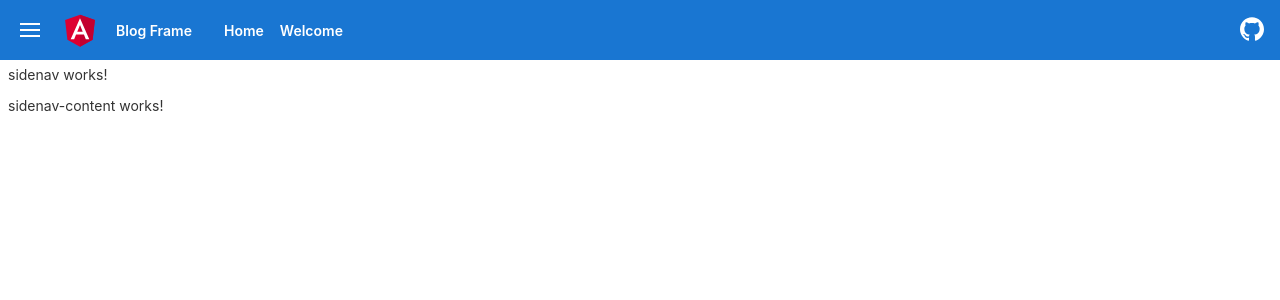
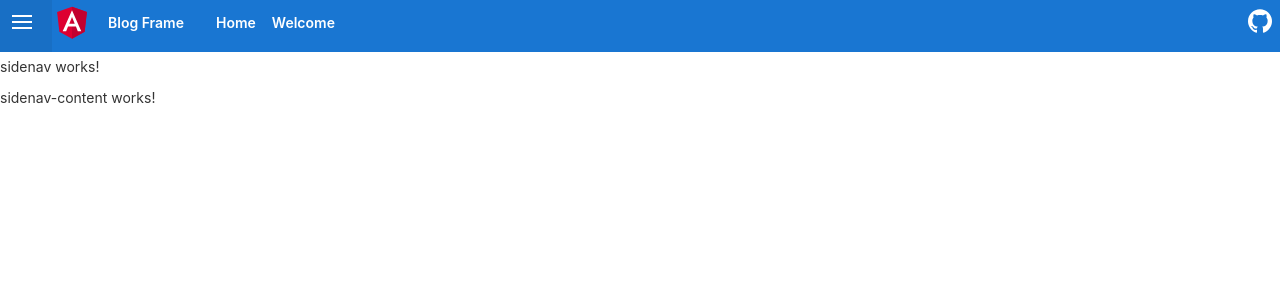
Before and after one commit to smpower/blog-frame, an Angular app: page / in a window 1280 px wide. Shown: the top 300 px of the page. Built offline with nearby package versions, Linux system fonts and the light colour scheme.

Commit message:
ng add @angular/material

```diff
--- a/angular.json
+++ b/angular.json
@@ -28,6 +28,7 @@
               "src/assets"
             ],
             "styles": [
+              "./node_modules/@angular/material/prebuilt-themes/indigo-pink.css",
               "src/styles.less"
             ],
             "scripts": []
@@ -93,6 +94,7 @@
               "src/assets"
             ],
             "styles": [
+              "./node_modules/@angular/material/prebuilt-themes/indigo-pink.css",
               "src/styles.less"
             ],
             "scripts": []
@@ -124,6 +126,7 @@
           }
         }
       }
-    }},
+    }
+  },
   "defaultProject": "blog-frame"
 }
--- a/package.json
+++ b/package.json
@@ -1,6 +1,6 @@
 {
   "name": "blog-frame",
-  "version": "0.0.6",
+  "version": "0.0.7",
   "scripts": {
     "ng": "ng",
     "start": "ng serve",
@@ -12,13 +12,16 @@
   "private": true,
   "dependencies": {
     "@angular/animations": "~8.2.14",
+    "@angular/cdk": "~8.2.3",
     "@angular/common": "~8.2.14",
     "@angular/compiler": "~8.2.14",
     "@angular/core": "~8.2.14",
     "@angular/forms": "~8.2.14",
+    "@angular/material": "^8.2.3",
     "@angular/platform-browser": "~8.2.14",
     "@angular/platform-browser-dynamic": "~8.2.14",
     "@angular/router": "~8.2.14",
+    "hammerjs": "^2.0.8",
     "rxjs": "~6.4.0",
     "tslib": "^1.10.0",
     "zone.js": "~0.9.1"
--- a/src/app/app.module.ts
+++ b/src/app/app.module.ts
@@ -8,6 +8,7 @@
 import { HomeComponent } from './home/home.component';
 import { SidenavComponent } from './sidenav/sidenav.component';
 import { SidenavContentComponent } from './sidenav-content/sidenav-content.component';
+import { BrowserAnimationsModule } from '@angular/platform-browser/animations';
 
 @NgModule({
   declarations: [
@@ -20,7 +21,8 @@
   ],
   imports: [
     BrowserModule,
-    AppRoutingModule
+    AppRoutingModule,
+    BrowserAnimationsModule
   ],
   providers: [],
   bootstrap: [AppComponent]
--- a/src/index.html
+++ b/src/index.html
@@ -6,6 +6,8 @@
   <base href="/">
   <meta name="viewport" content="width=device-width, initial-scale=1">
   <link rel="icon" type="image/x-icon" href="favicon.ico">
+  <link href="https://fonts.googleapis.com/css?family=Roboto:300,400,500&display=swap" rel="stylesheet">
+  <link href="https://fonts.googleapis.com/icon?family=Material+Icons" rel="stylesheet">
 </head>
 <body>
   <app-root></app-root>
--- a/src/main.ts
+++ b/src/main.ts
@@ -1,3 +1,4 @@
+import 'hammerjs';
 import { enableProdMode } from '@angular/core';
 import { platformBrowserDynamic } from '@angular/platform-browser-dynamic';
 
--- a/src/styles.less
+++ b/src/styles.less
@@ -1 +1,4 @@
 /* You can add global styles to this file, and also import other style files */
+
+html, body { height: 100%; }
+body { margin: 0; font-family: Roboto, "Helvetica Neue", sans-serif; }
```
Also changed, not shown: 1 other file (tests, documents, lock files or other folders).
